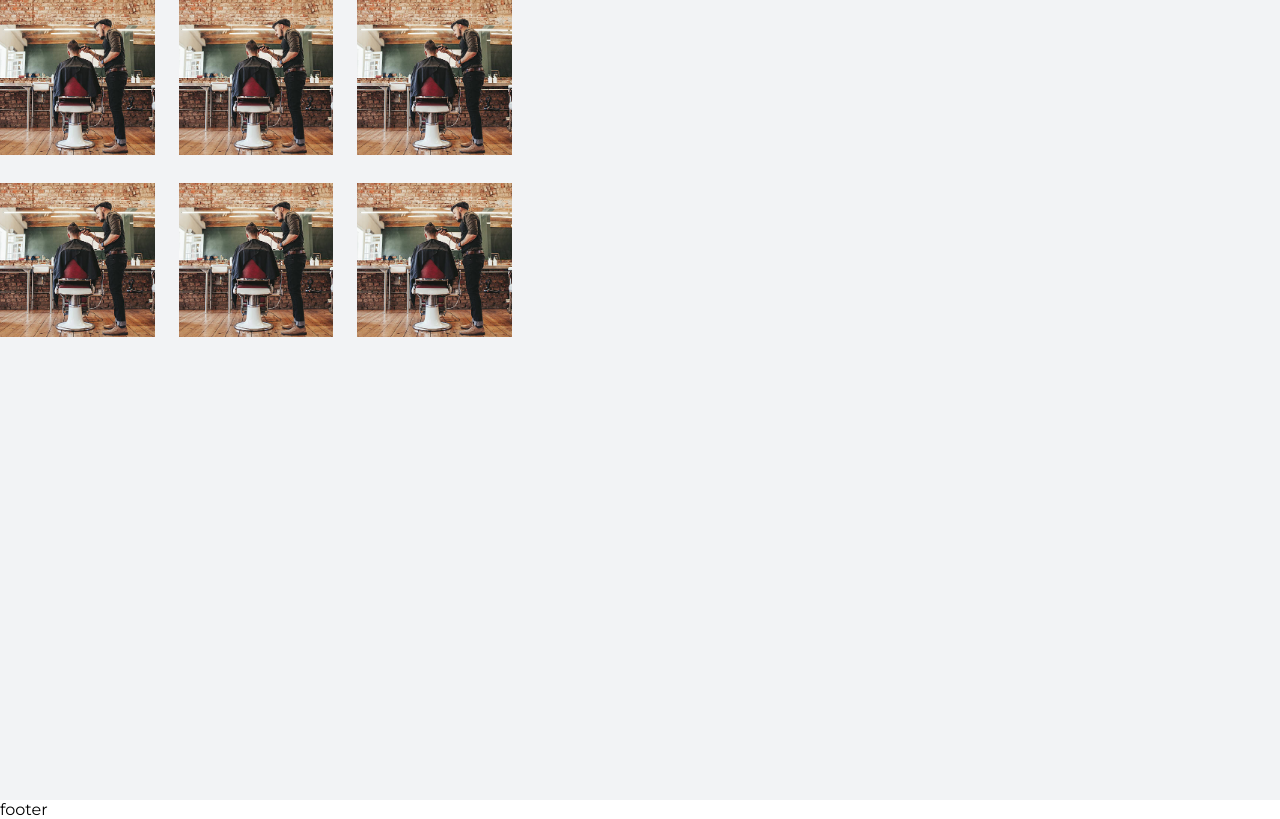
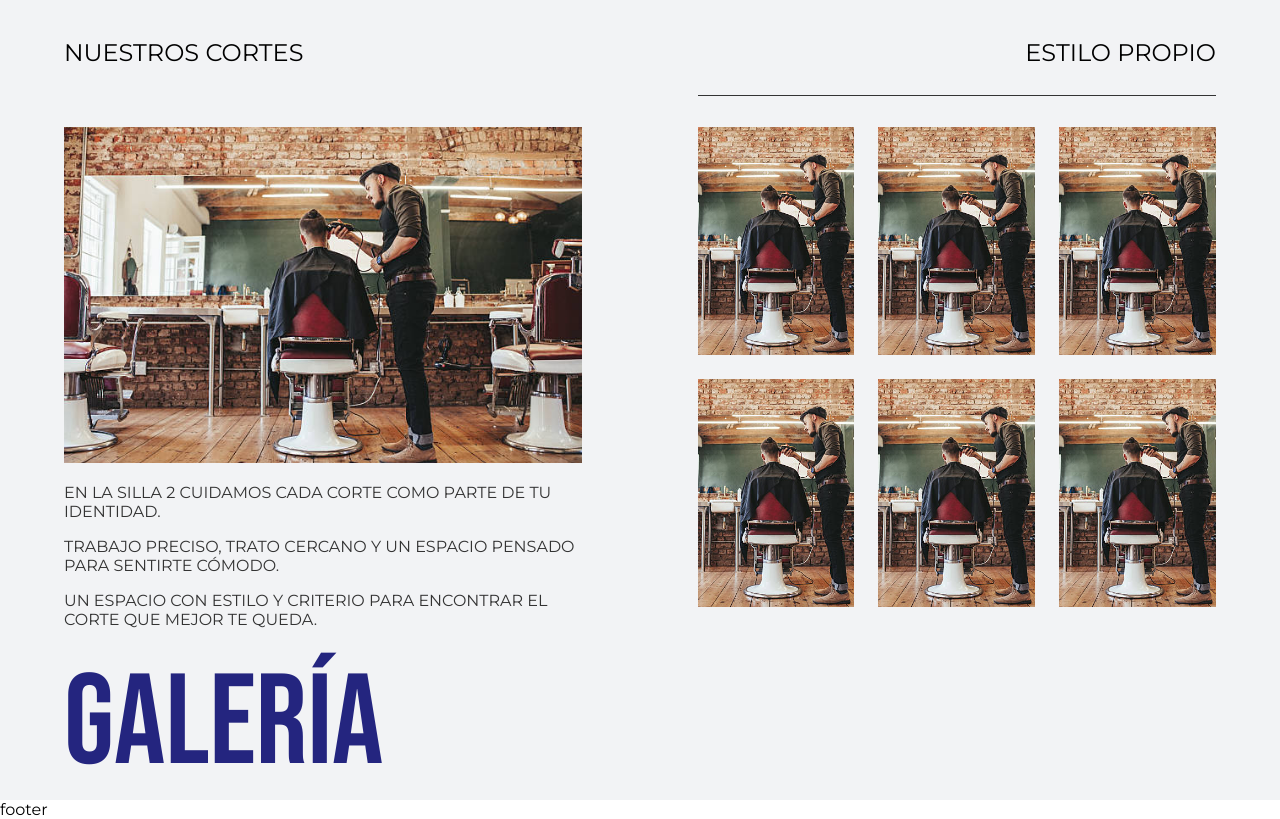
Before and after one commit to JaumeEsquerdo/peluqueria-la-silla-2, a React (Vite) app in the folder la-silla-2/: page /galeria in a window 1280 px wide. Built offline with nearby package versions, Linux system fonts and the light colour scheme.

Commit message:
aplicar layout de figma de Galeria

```diff
--- a/la-silla-2/src/components/Galeria/Galeria.jsx
+++ b/la-silla-2/src/components/Galeria/Galeria.jsx
@@ -17,7 +17,47 @@ const images = [
 export const Galeria = () => {
   const visibleImages = useGallerySwap(images, 3500, 2);
   return (
+    <div
+      style={{
+        width: "100%",
+        backgroundColor: "var(--bg-color)",
+        display: "flex",
+        flexDirection: "column",
+        alignItems: "center",
+      }}
+    >
       <div className="GaleriaSection">
+        <header className="GaleriaHeader">
+          <div className="GaleriaHeader-div">
+            <h3 className="GaleriaHeader-h3">NUESTROS CORTES</h3>
+          </div>
+          <div className="GaleriaHeader-div GaleriaHeader-div--derecha ">
+            <h3 className="GaleriaHeader-h3">ESTILO PROPIO</h3>
+          </div>
+        </header>
+
+        <div className="GaleriaContent">
+          <div className="GaleriaIzq">
+            <img
+              src="/imgs/img-peluqueria.jpg"
+              alt=""
+              className="GaleriaIzq-img"
+            />
+            <div className="GaleriaContent-textoDiv">
+              <p className="GaleriaContent-texto">
+                EN LA SILLA 2 CUIDAMOS CADA CORTE COMO PARTE DE TU IDENTIDAD.
+              </p>
+              <p className="GaleriaContent-texto">
+                TRABAJO PRECISO, TRATO CERCANO Y UN ESPACIO PENSADO PARA
+                SENTIRTE CÓMODO.
+              </p>
+              <p className="GaleriaContent-texto">
+                UN ESPACIO CON ESTILO Y CRITERIO PARA ENCONTRAR EL CORTE QUE
+                MEJOR TE QUEDA.{" "}
+              </p>
+            </div>
+          </div>
+
           <div className="GaleriaGrid">
             {visibleImages.map((src, i) => (
               <div key={i} className="Galeria-imgDiv">
@@ -26,5 +66,8 @@ export const Galeria = () => {
             ))}
           </div>
         </div>
+        <h2 className="Galeria-titulo">GALERÍA</h2>
+      </div>
+    </div>
   );
 };
--- a/la-silla-2/src/components/Galeria/galeria.css
+++ b/la-silla-2/src/components/Galeria/galeria.css
@@ -1,12 +1,61 @@
 .GaleriaSection {
   min-height: 100vh;
   background-color: var(--bg-color);
+  width: 90%;
+  display: flex;
+  flex-direction: column;
+  align-content: center;
+  justify-content: center;
+  gap: 60px;
+}
+
+.GaleriaHeader {
+  padding-top: 20px;
+  display: flex;
+}
+
+.GaleriaHeader-h3 {
+  font-size: 1.5rem;
+  font-weight: 400;
+}
+.GaleriaHeader-div {
+  display: flex;
+  flex: 1;
+}
+
+.GaleriaHeader-div--derecha {
+  justify-content: end;
+}
+.GaleriaContent {
+  display: flex;
+  gap: 10%;
+  align-items: stretch;
+  height: 60vh;
+}
+.GaleriaIzq,
+.GaleriaGrid {
+  flex: 1;
+  height: 100%;
+}
+
+.GaleriaIzq {
+  flex: 1;
+  display: flex;
+  flex-direction: column;
+  justify-content: space-between;
+  gap: 20px;
+}
+.GaleriaIzq-img {
+  width: 100%;
+  flex: 1;
+  max-height: 70%;
+  object-fit: cover;
 }
 
 .GaleriaGrid {
-  width: min(40vw, 1100px);
-  aspect-ratio: 3 / 2;
-
+  position: relative;
+  flex: 1;
+  height: 100%;
   display: grid;
   grid-template-columns: repeat(3, 1fr);
   grid-template-rows: repeat(2, 1fr);
@@ -15,6 +64,16 @@
   grid-template-areas:
     "img1 img2 img3 "
     "img4 img5 img6";
+}
+
+.GaleriaGrid::before {
+  content: "";
+  position: absolute;
+  top: -32px; /* separación respecto al grid */
+  left: 0;
+  width: 100%;
+  height: 0.8px;
+  background-color: var(--text-color);
 }
 
 .Galeria-imgDiv:nth-child(1) {
@@ -38,7 +97,6 @@
 
 .Galeria-imgDiv {
   width: 100%;
-  aspect-ratio: 1 / 1;
   overflow: hidden;
 }
 
@@ -47,3 +105,21 @@
   height: 100%;
   object-fit: cover;
 }
+
+.GaleriaContent-textoDiv {
+  display: flex;
+  flex-direction: column;
+  flex-shrink: 0;
+  gap: 1rem;
+}
+
+.GaleriaContent-texto {
+  color: var(--text-color);
+}
+
+.Galeria-titulo {
+  font-size: 8rem;
+  font-family: "Bebas Neue", sans-serif;
+  color: var(--main-color);
+  line-height: 0.9;
+}
```
Lines whose indentation alone changed are shown as unchanged.
